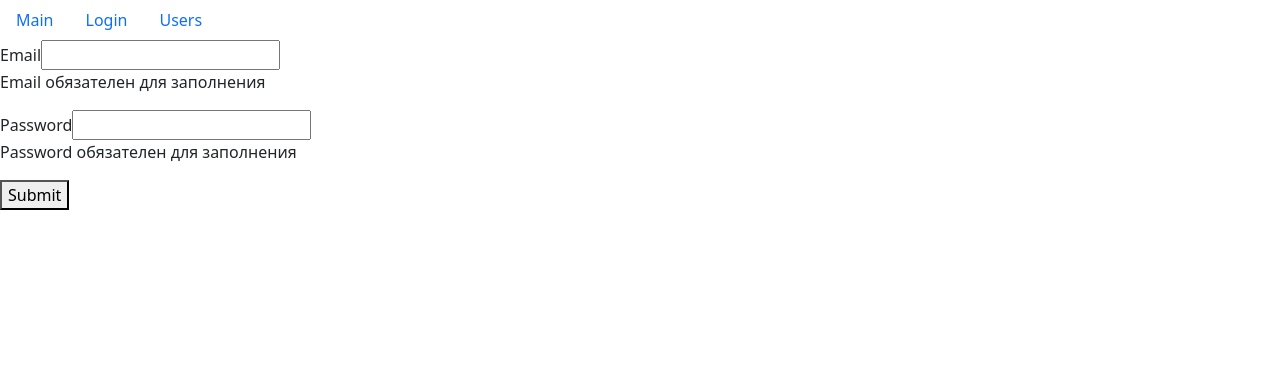
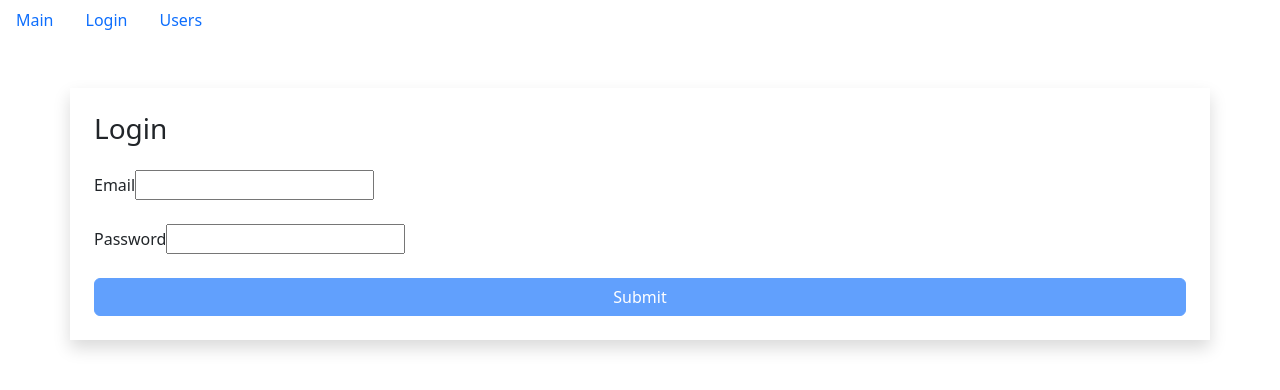
Before and after one commit to ElenaFrank/react-graduate-work_invalid, a React (Create React App) app: page /login in a window 1280 px wide. Shown: the top 390 px of the page. Built offline with nearby package versions, Linux system fonts and the light colour scheme.

Commit message:
add bootstrap

```diff
--- a/src/components/textField.jsx
+++ b/src/components/textField.jsx
@@ -3,7 +3,8 @@ import PropType from "prop-types"
 
 const TextField = ({ label, type, name, value, onChange, error }) => {
     return (
-        <div>
+        <>
+            <div className="mb-4">
                 <label
                     htmlFor={name}
                 >
@@ -16,8 +17,12 @@ const TextField = ({ label, type, name, value, onChange, error }) => {
                     value={value}
                     onChange={onChange}
                 />
-            {error && <p>{error}</p>}
+                {error &&
+                <div className="invalid-feedback">
+                    {error}
+                </div>}
             </div>
+        </>
     )
 }
 TextField.defaultProps = {
--- a/src/layouts/login.jsx
+++ b/src/layouts/login.jsx
@@ -32,6 +32,7 @@ const Login = () => {
         setErrors(errors)
         return Object.keys(errors).length === 0
     }
+    const isValid = Object.keys(errors).length === 0
 
     const handleSubmit = (e) => {
         e.preventDefault()
@@ -40,6 +41,10 @@ const Login = () => {
         console.log(data)
     }
     return (
+        <div className="container mt-5">
+            <div className="row">
+                <div className=".col-md-6 .offset-md-3 shadow p-4">
+                    <h3 className="mb-4">Login</h3>
                     <form onSubmit={handleSubmit}>
                         <TextField
                             label="Email"
@@ -56,8 +61,18 @@ const Login = () => {
                             onChange={handleChange}
                             error={errors.password}
                         />
-            <button >Submit</button>
+                        <button
+                            type="submit"
+                            disabled={!isValid}
+                            className="btn btn-primary w-100 mx-auto"
+                        >
+                            Submit
+                        </button>
                     </form>
+
+                </div>
+            </div>
+        </div>
     )
 }
 
```
Lines whose indentation alone changed are shown as unchanged.
